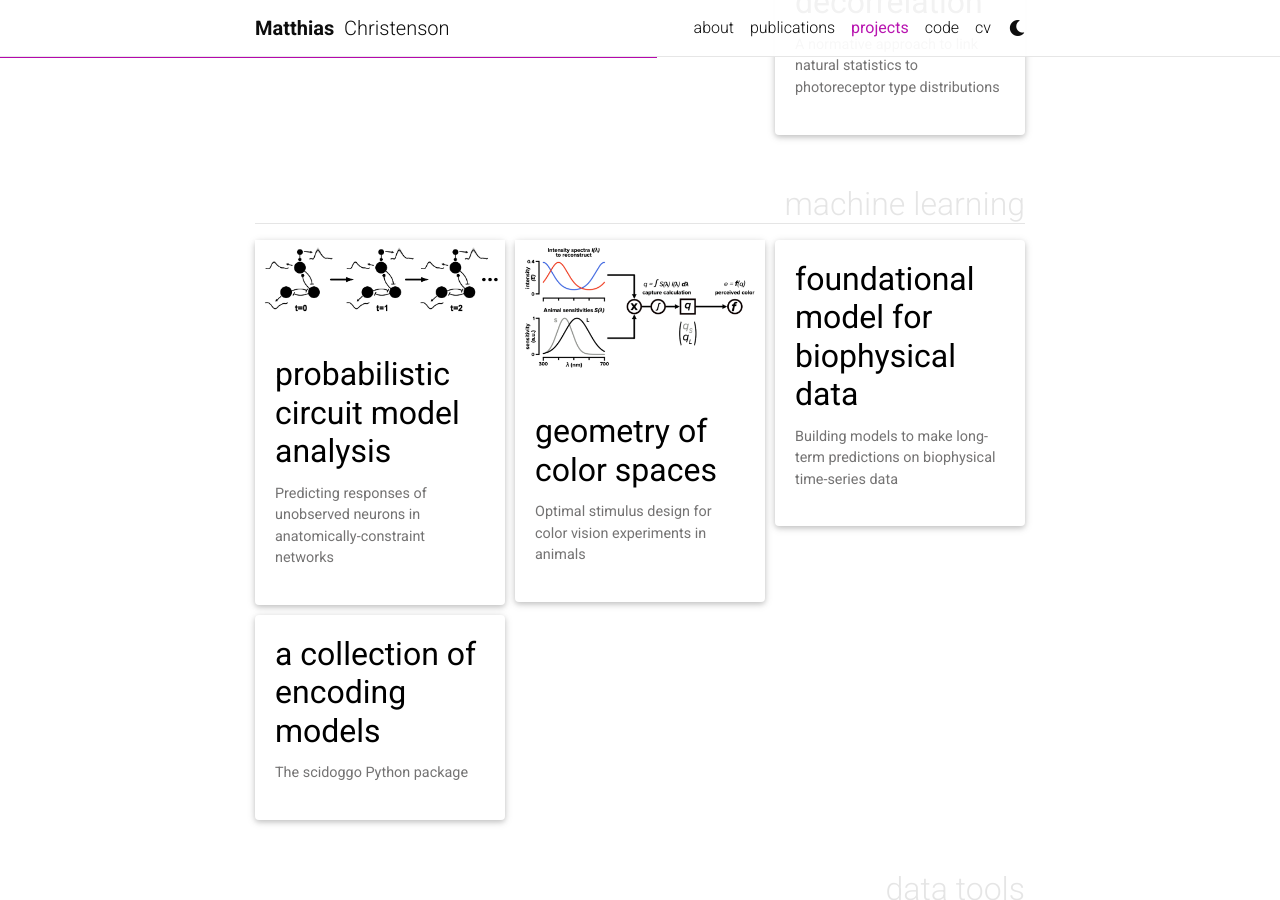
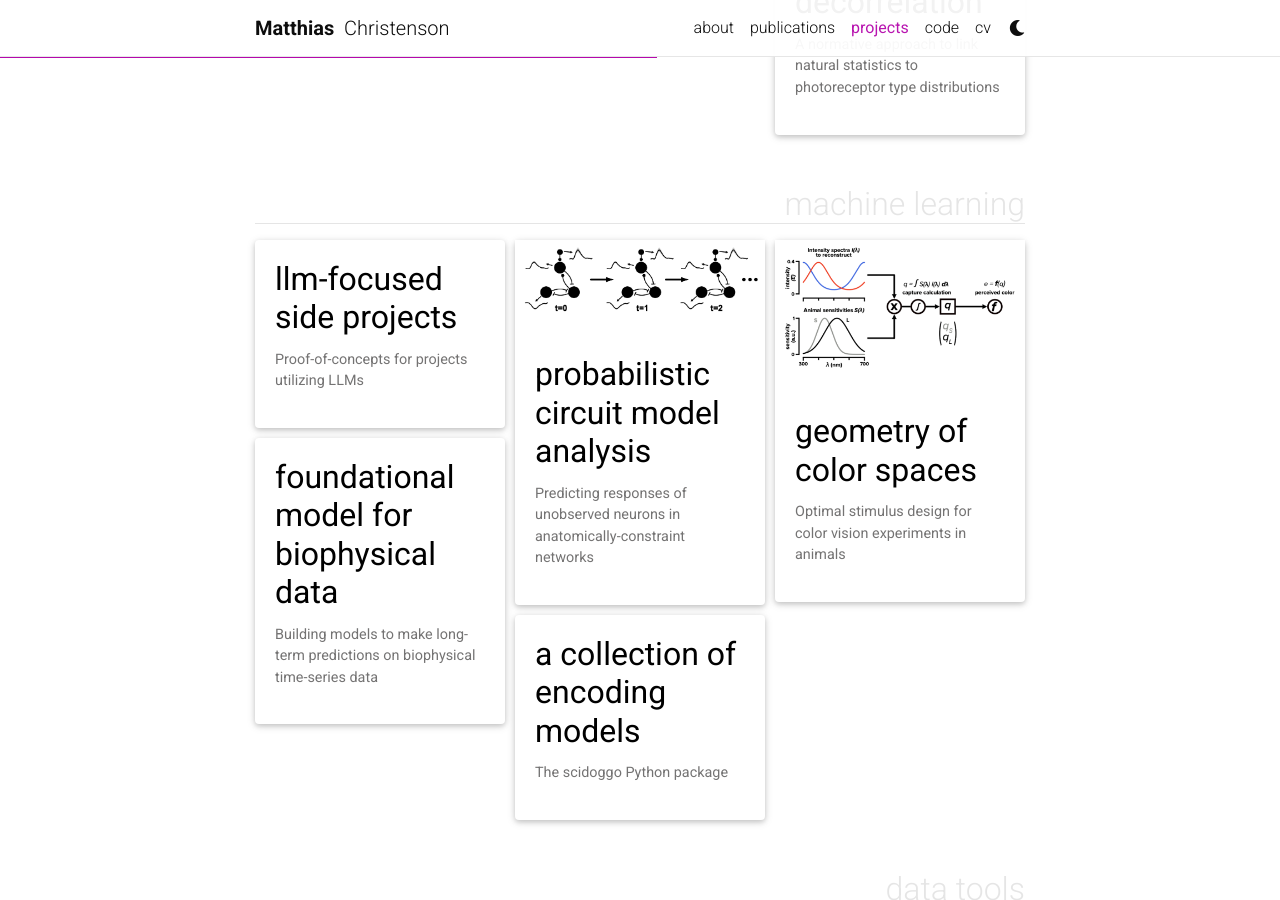
Before and after one commit to neuralsignal/neuralsignal.github.io, a Jekyll site: the page built from _pages/projects.md, in a window 1280 px wide and 900 px high, scrolled down 752 px. Built offline with Jekyll 4.4.1, drawn with Linux system fonts in a browser that asks for light colours; comment, search, counter and statistics services are not loaded; a style sheet for code colours, icons or effects is not loaded.

Commit message:
update projects

```diff
--- /dev/null
+++ b/_projects/10_llms.md
@@ -0,0 +1,43 @@
+---
+layout: page
+title: LLM-focused side projects
+description:  Proof-of-concepts for projects utilizing LLMs
+img:
+importance: 2
+category: machine learning
+---
+
+## LLM Playground
+
+### Wikipedia article of the day to youtube short
+
+In this proof of concept, I am scraping the Wikipedia article of the day to create youtube shorts from start to finish using OpenAI's GPT model and various open-source HuggingFace models to convert text to audio, text to images, and text to video. The video encoding needs to be improved and the images aren't nicely cut into a smooth sequence.
+
+<div class="repo p-2 text-center">
+  <a href="https://github.com/gucky92/wikioftheday">
+    <img class="repo-img-light w-100" alt="gucky92/wikioftheday" src="https://github-readme-stats.vercel.app/api/pin/?username=gucky92&repo=wikioftheday&theme={{ site.repo_theme_light }}&show_owner={{ show_owner }}">
+    <img class="repo-img-dark w-100" alt="gucky92/wikioftheday" src="https://github-readme-stats.vercel.app/api/pin/?username=gucky92&repo=wikioftheday&theme={{ site.repo_theme_dark }}&show_owner={{ show_owner }}">
+  </a>
+</div>
+
+### Movie database querying
+
+In this proof of concept, I am trying to play around with various LLM APIs, including langchain and llamaindex, to build a semantic search over a movie database.
+
+<div class="repo p-2 text-center">
+  <a href="https://github.com/gucky92/movie_playground">
+    <img class="repo-img-light w-100" alt="gucky92/movie_playground" src="https://github-readme-stats.vercel.app/api/pin/?username=gucky92&repo=movie_playground&theme={{ site.repo_theme_light }}&show_owner={{ show_owner }}">
+    <img class="repo-img-dark w-100" alt="gucky92/movie_playground" src="https://github-readme-stats.vercel.app/api/pin/?username=gucky92&repo=movie_playground&theme={{ site.repo_theme_dark }}&show_owner={{ show_owner }}">
+  </a>
+</div>
+
+### Auto-GPT
+
+I contributed a couple of features for this project, mainly an audio-to-text converter and image summarizer.
+
+<div class="repo p-2 text-center">
+  <a href="https://github.com/Significant-Gravitas/Auto-GPT">
+    <img class="repo-img-light w-100" alt="Significant-Gravitas/Auto-GPT" src="https://github-readme-stats.vercel.app/api/pin/?username=Significant-Gravitas&repo=Auto-GPT&theme={{ site.repo_theme_light }}&show_owner={{ show_owner }}">
+    <img class="repo-img-dark w-100" alt="Significant-Gravitas/Auto-GPT" src="https://github-readme-stats.vercel.app/api/pin/?username=Significant-Gravitas&repo=Auto-GPT&theme={{ site.repo_theme_dark }}&show_owner={{ show_owner }}">
+  </a>
+</div>
```
Also changed, not shown: _data/cv.yml (+0 -36 lines), _projects/2_paccman.md (+2 -0 lines), _projects/9_biometric.md (+9 -1 lines).
